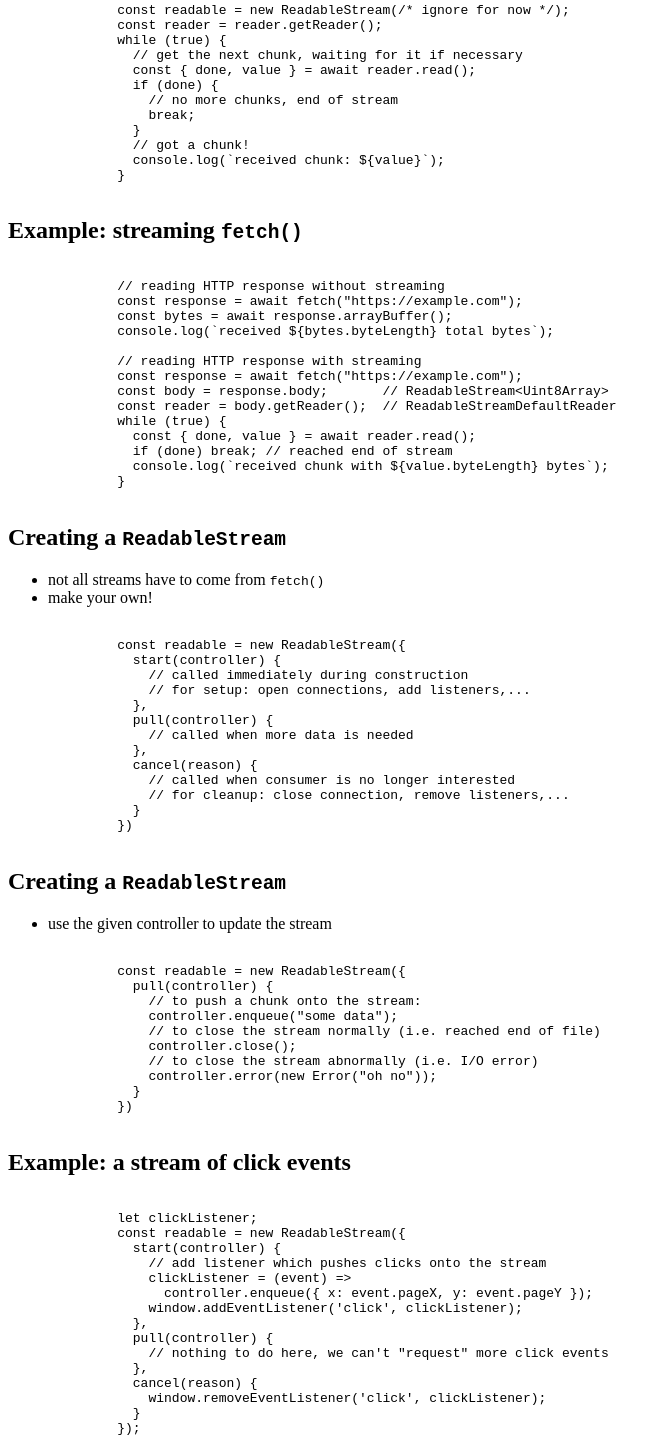
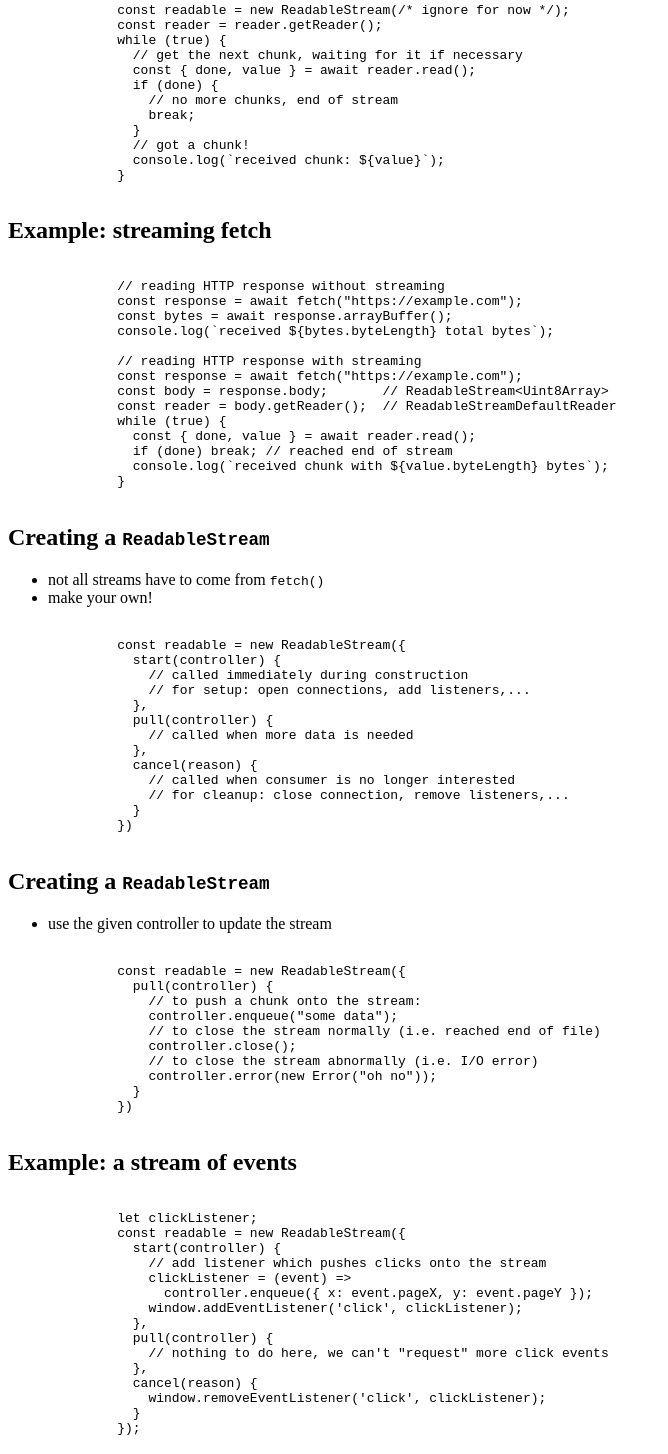
Before and after one commit to MattiasBuelens/web-streams-talk, a website built with Vite: page index.html in a window 1280 px wide. Shown: the part 782-2236 px from the top of the page, without its empty margins (0-668 px from the left). Built offline with nearby package versions, Linux system fonts and the light colour scheme; a web font is replaced by a local one; what reveal.js would draw is missing.

Commit message:
Tweak titles

```diff
--- a/index.html
+++ b/index.html
@@ -145,7 +145,7 @@
             </code></pre>
           </section>
           <section>
-            <h2>Example: streaming <code class="language-js">fetch()</code></h2>
+            <h2>Example: streaming fetch</h2>
             <pre><code class="language-js" data-trim data-line-numbers data-noescape>
               // reading HTTP response without streaming
               const response = await fetch("https://example.com");
@@ -211,7 +211,7 @@
             </code></pre>
           </section>
           <section>
-            <h2>Example: a stream of click events</h2>
+            <h2>Example: a stream of events</h2>
             <pre><code class="language-js" data-trim data-line-numbers data-noescape>
               let clickListener;
               const readable = new ReadableStream({
--- a/src/style.css
+++ b/src/style.css
@@ -7,6 +7,10 @@
 
 .reveal h1 {
   --r-heading-line-height: 1;
+}
+
+.reveal :is(h1, h2, h3) code {
+  font-size: 90%;
 }
 
 .reveal .fragment.current-appear:not(.current-fragment) {
```
